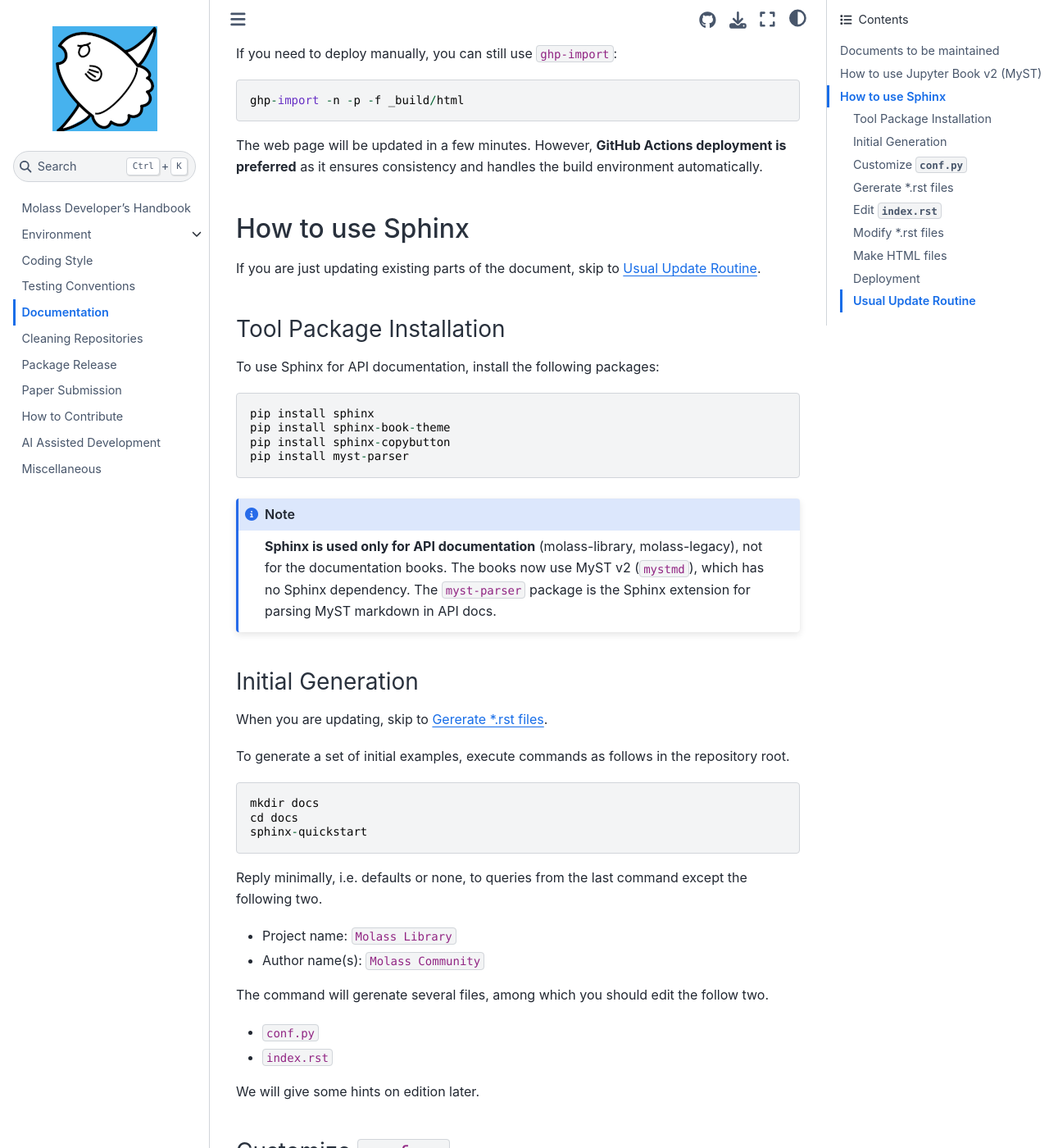
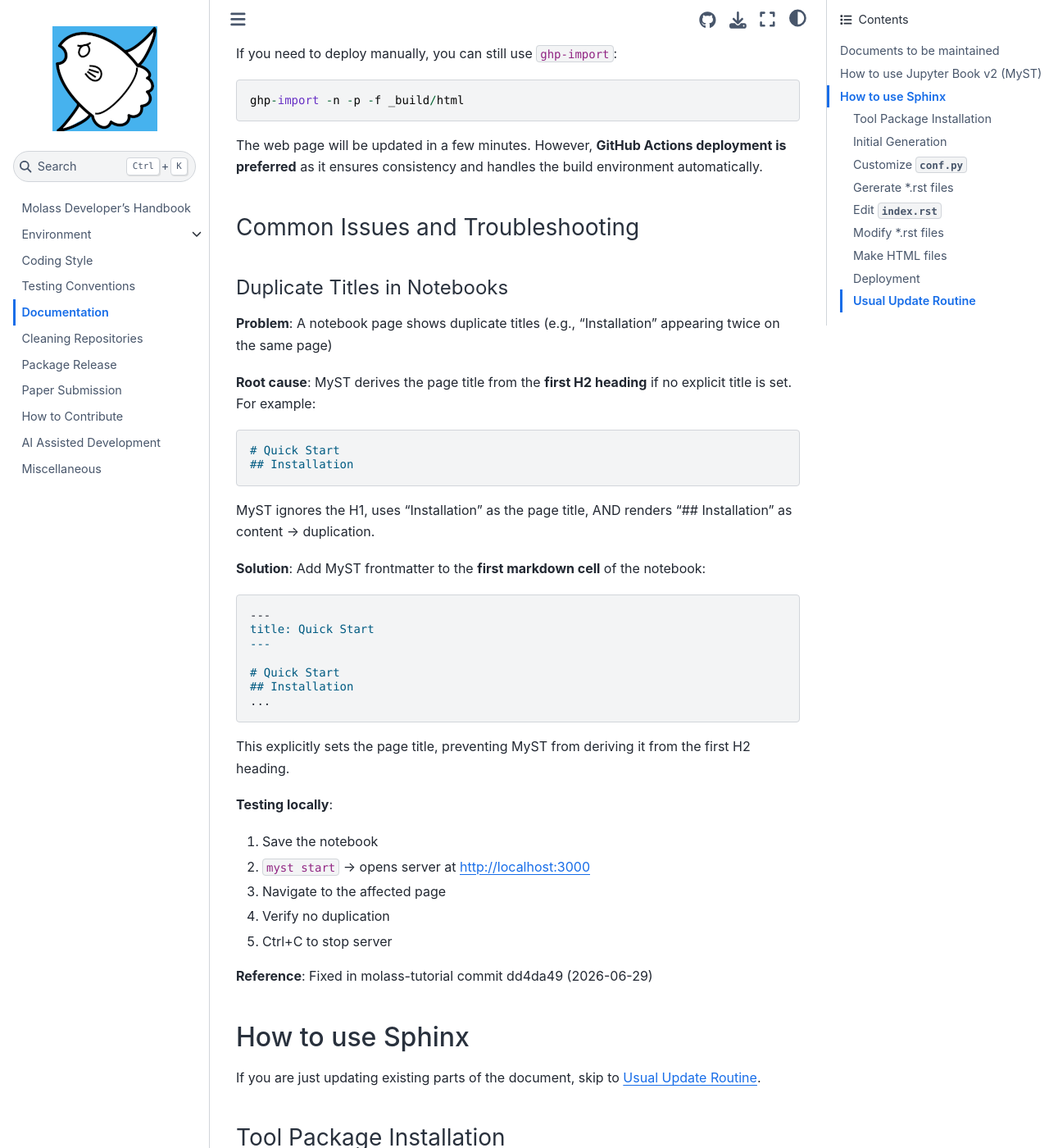
Before and after one commit to biosaxs-dev/molass-develop, a Jupyter Book: the page built from chapters/07/documentation.md, in a window 1280 px wide and 1400 px high, scrolled down 4323 px. Shown: the whole window at 82% size. Built offline with Jupyter Book 1.0.4 settings and Sphinx 7.4.7 and the Sphinx Book theme 1.1.4, drawn with Linux system fonts in a browser that asks for light colours.

Commit message:
Add MyST troubleshooting section for duplicate title issues

`````diff
--- a/chapters/07/documentation.md
+++ b/chapters/07/documentation.md
@@ -147,6 +147,44 @@
 
 The web page will be updated in a few minutes. However, **GitHub Actions deployment is preferred** as it ensures consistency and handles the build environment automatically.
 
+### Common Issues and Troubleshooting
+
+#### Duplicate Titles in Notebooks
+
+**Problem**: A notebook page shows duplicate titles (e.g., "Installation" appearing twice on the same page)
+
+**Root cause**: MyST derives the page title from the **first H2 heading** if no explicit title is set. For example:
+
+```markdown
+# Quick Start
+## Installation
+```
+
+MyST ignores the H1, uses "Installation" as the page title, AND renders "## Installation" as content → duplication.
+
+**Solution**: Add MyST frontmatter to the **first markdown cell** of the notebook:
+
+````markdown
+---
+title: Quick Start
+---
+
+# Quick Start
+## Installation
+...
+````
+
+This explicitly sets the page title, preventing MyST from deriving it from the first H2 heading.
+
+**Testing locally**:
+1. Save the notebook
+2. `myst start` → opens server at http://localhost:3000
+3. Navigate to the affected page
+4. Verify no duplication
+5. Ctrl+C to stop server
+
+**Reference**: Fixed in molass-tutorial commit dd4da49 (2026-06-29)
+
 ## How to use Sphinx
 
 If you are just updating existing parts of the document, skip to [Usual Update Routine](#usual_update_routine).
`````
